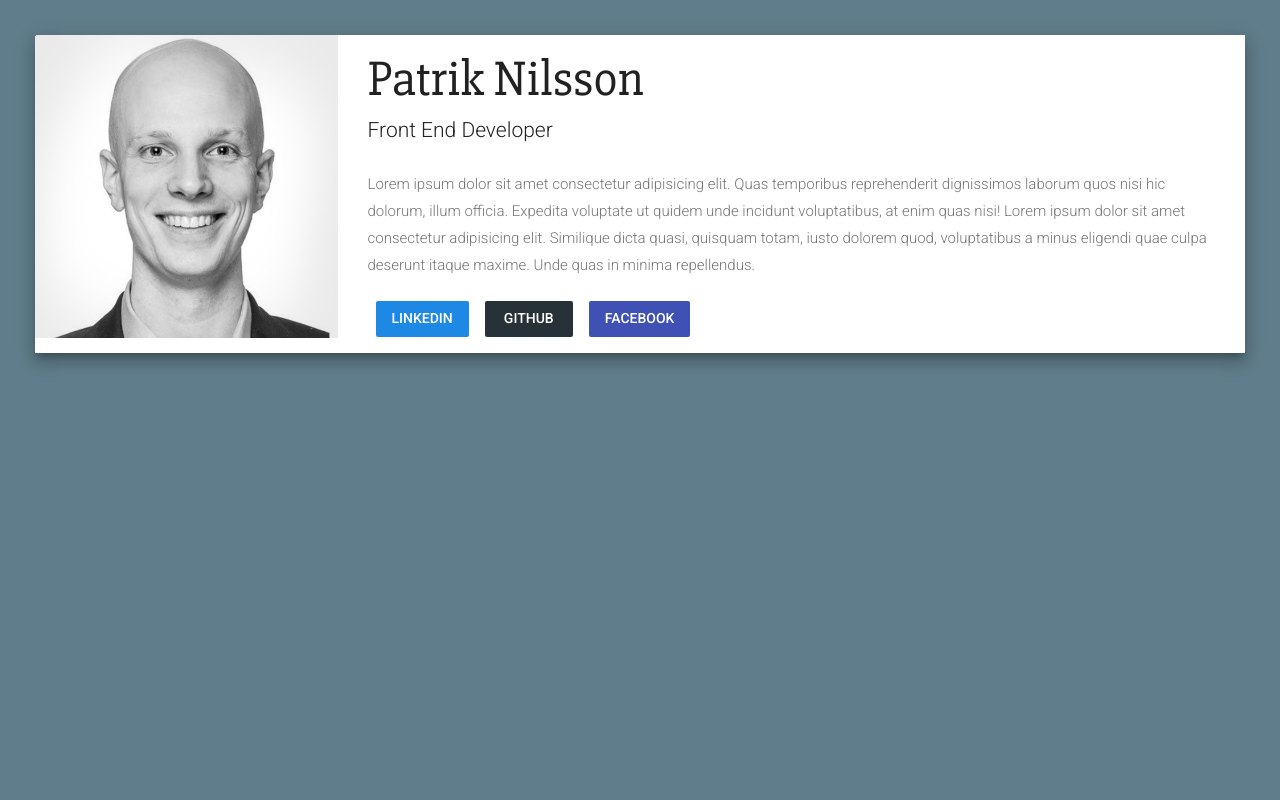
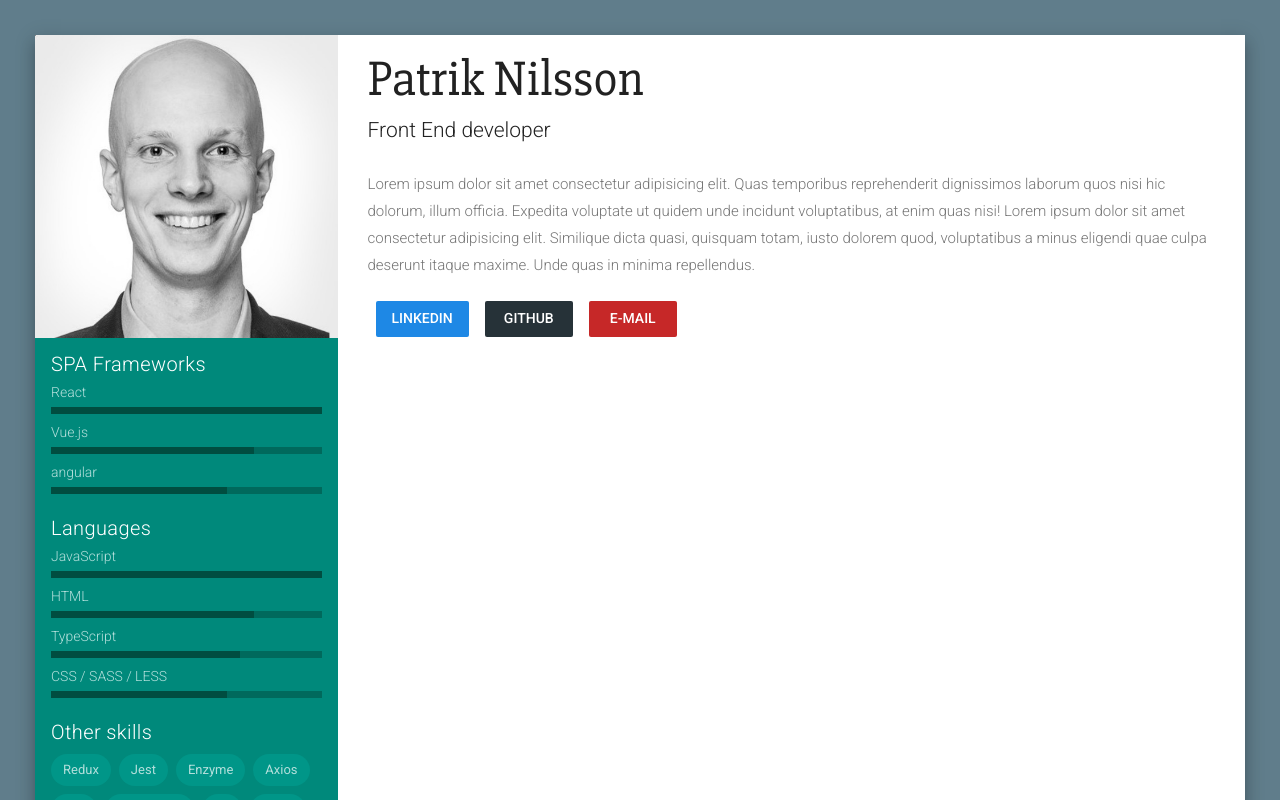
Before and after one commit to patriknil90/vue-resume, a Vue app: page / in a window 1280 px wide. Shown: the top 800 px of the page. Built offline with nearby package versions, Linux system fonts and the light colour scheme.

Commit message:
Add skills section

```diff
--- a/src/App.vue
+++ b/src/App.vue
@@ -9,6 +9,7 @@
           >
             <v-flex
               xs12
+              sm5
               md4
               lg3
             >
@@ -18,10 +19,48 @@
                   src="./images/patrik-nilsson.jpg"
                   alt="Patrik Nilsson portrait"
                 >
+                <div class="skillsets pa-3 teal darken-1">
+                  <div
+                    v-for="category in skills"
+                    :key="category.categoryName"
+                    class="mb-4"
+                  >
+                    <h3 class="title mb-2 white--text font-weight-light">
+                      {{ category.categoryName }}
+                    </h3>
+                    <div
+                      v-for="categorySkill in category.categorySkills"
+                      :key="categorySkill.name"
+                    >
+                      <h4 class="sub-title teal--text text--lighten-4 font-weight-light">
+                        {{ categorySkill.name }}
+                      </h4>
+                      <v-progress-linear
+                        v-model="categorySkill.value"
+                        class="mt-1 mb-2"
+                        color="teal darken-4"
+                        background-color="teal darken-3"
+                      />
+                    </div>
+                  </div>
+                  <h3 class="title mb-2 white--text font-weight-light">
+                    Other skills
+                  </h3>
+                  <v-chip
+                    v-for="skill in uncategorizedSkills"
+                    :key="skill"
+                    color="teal"
+                    text-color="teal lighten-4"
+                    class="ml-0 mr-2"
+                  >
+                    {{ skill }}
+                  </v-chip>
+                </div>
               </div>
             </v-flex>
             <v-flex
               xs12
+              sm7
               md8
               lg9
             >
@@ -32,7 +71,7 @@
                       Patrik Nilsson
                     </h1>
                     <h2 class="work-title font-weight-light mb-4">
-                      Front End Developer
+                      Front End developer
                     </h2>
                     <p class="personal-info grey--text text--darken-1 font-weight-light">
                       Lorem ipsum dolor sit amet consectetur adipisicing elit. Quas temporibus reprehenderit dignissimos laborum quos nisi hic dolorum, illum officia. Expedita voluptate ut quidem unde incidunt voluptatibus, at enim quas nisi! Lorem ipsum dolor sit amet consectetur adipisicing elit. Similique dicta quasi, quisquam totam, iusto dolorem quod, voluptatibus a minus eligendi quae culpa deserunt itaque maxime. Unde quas in minima repellendus.
@@ -55,11 +94,10 @@
                     </v-btn>
                     <v-btn
                       depressed
-                      class="indigo white--text"
-                      href="https://www.facebook.com/patriknil90"
-                      target="__blank"
+                      class="red darken-3 white--text"
+                      href="mailto:patriknil90@gmail.com"
                     >
-                      Facebook
+                      E-mail
                     </v-btn>
                   </div>
                 </div>
@@ -78,7 +116,49 @@ export default {
   data() {
     return {
       title: 'Patrik Nilsson',
-      subTitle: 'Front End utvecklare'
+      subTitle: 'Front End utvecklare',
+      skills: [
+        {
+          categoryName: 'SPA Frameworks',
+          categorySkills: [
+            {
+              name:'React',
+              value: 100,
+            },
+            {
+              name: 'Vue.js',
+              value: 75,
+            },
+            {
+              name: 'angular',
+              value: 65,
+            },
+          ]
+        },
+        {
+          categoryName: 'Languages',
+          categorySkills: [
+            {
+              name:'JavaScript',
+              value: 100,
+            },
+            {
+              name: 'HTML',
+              value: 75,
+            },
+            {
+              name: 'TypeScript',
+              value: 70,
+            },
+            {
+              name: 'CSS / SASS / LESS',
+              value: 65,
+            },
+          ]
+        },
+      ],
+      uncategorizedSkills: ['Redux', 'Jest', 'Enzyme', 'Axios', 'Jira', 'Confluence', 'Git', 'Gerrit',
+      'Azure Devops', 'Scrum', 'SAFe', 'Test Driven Development', 'CI/CD']
     }
   }
 };
@@ -108,8 +188,11 @@ export default {
 
   .name-title {
     font-family: 'Slabo 27px', serif;
-    font-size: 50px;
+    font-size: 36px;
     line-height: 1.4;
+    @media (min-width: 680px) {
+      font-size: 50px;
+    }
   }
 
   .personal-info {
```
